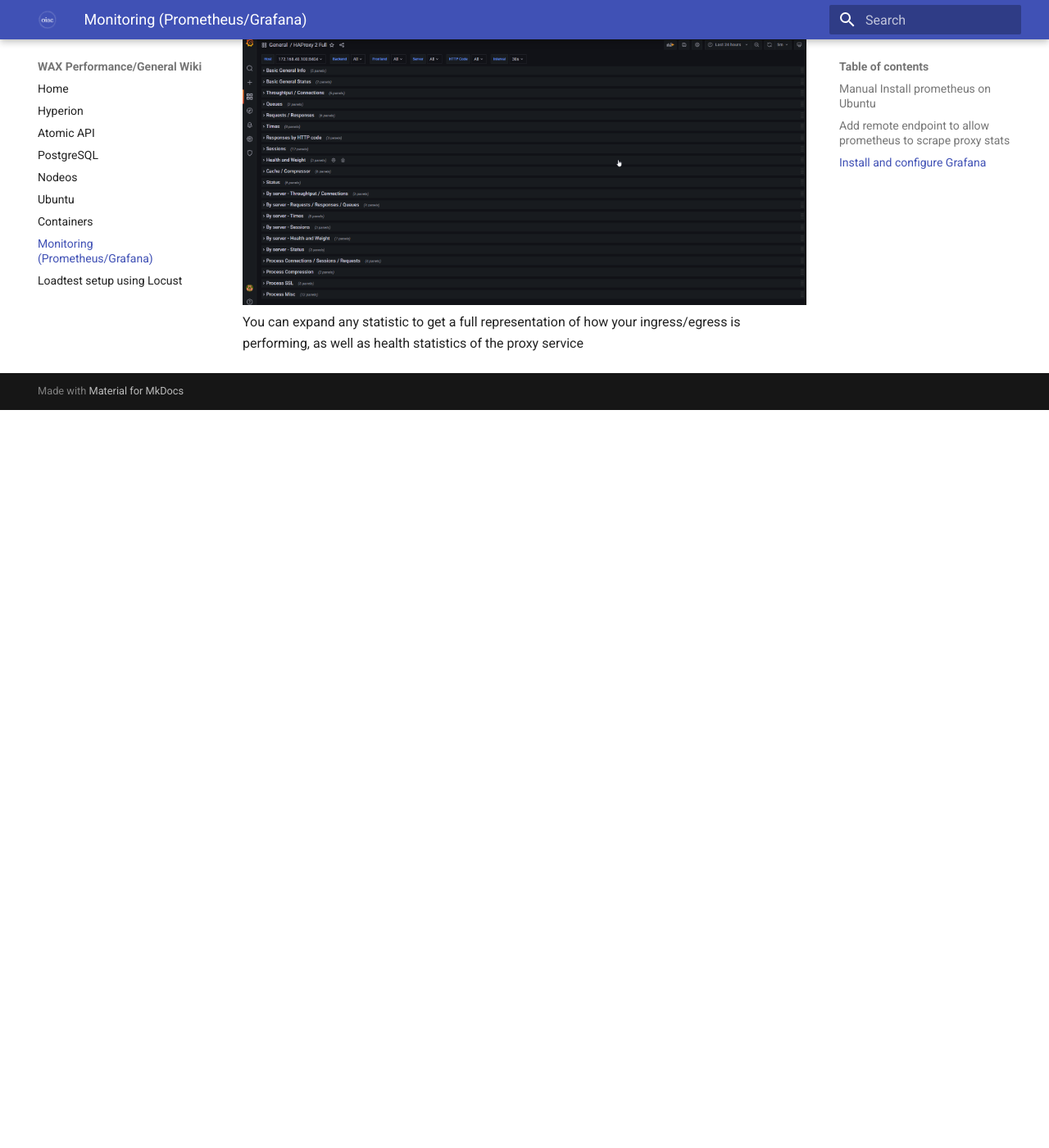
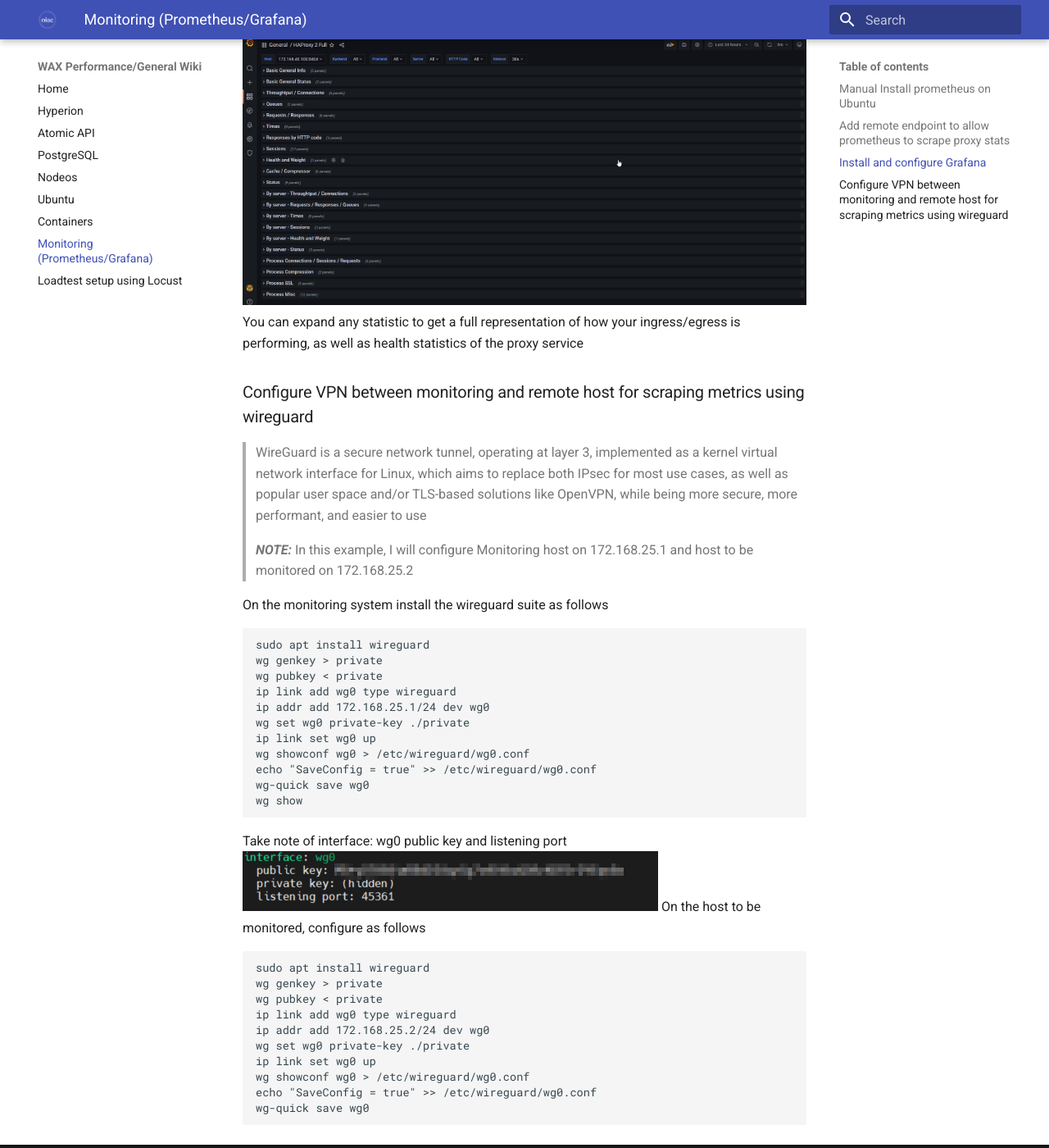
Before and after one commit to oneinacillian/wiki, an MkDocs documentation site: the page built from docs/monitoring.md, in a window 1280 px wide and 1400 px high, scrolled down 4985 px. Shown: the whole window at 82% size. Built offline with MkDocs 1.6.1 and Material for MkDocs 9.7.7, drawn with Linux system fonts in a browser that asks for light colours; before the commit the page ends 5485 px from its top, so only the background shows below that; some of the changed text lies outside the part shown.

Commit message:
add wireguard detail to monitoring

````diff
--- a/docs/monitoring.md
+++ b/docs/monitoring.md
@@ -4,7 +4,7 @@
 - Manual Install prometheus on Ubuntu
 - Add remote endpoint to allow prometheus to scrape proxy (haproxy) stats
 - Install and configure Grafana
-- Configure VPN between monitoring and remote host for scraping metrics
+- Configure VPN between monitoring and remote host for scraping metrics using wireguard
 - Import HA proxy dashboard to have visibility on query and history traffic
 - Automate deploy using Ansible playbook
 
@@ -119,3 +119,40 @@
 <img src="/assets/haproxy2 full - Grafana.png"/>
 <img src="/assets/haproxy_options - Grafana.png"/>
 You can expand any statistic to get a full representation of how your ingress/egress is performing, as well as health statistics of the proxy service
+
+### Configure VPN between monitoring and remote host for scraping metrics using wireguard
+> WireGuard is a secure network tunnel, operating at layer 3, implemented as a kernel virtual network
+interface for Linux, which aims to replace both IPsec for most use cases, as well as popular user space and/or
+TLS-based solutions like OpenVPN, while being more secure, more performant, and easier to use
+
+> **_NOTE:_** In this example, I will configure Monitoring host on 172.168.25.1 and host to be monitored on 172.168.25.2
+
+On the monitoring system install the wireguard suite as follows
+```
+sudo apt install wireguard
+wg genkey > private
+wg pubkey < private
+ip link add wg0 type wireguard
+ip addr add 172.168.25.1/24 dev wg0
+wg set wg0 private-key ./private
+ip link set wg0 up
+wg showconf wg0 > /etc/wireguard/wg0.conf
+echo "SaveConfig = true" >> /etc/wireguard/wg0.conf
+wg-quick save wg0
+wg show
+```
+Take note of interface: wg0 public key and listening port
+<img src="/assets/wg show.png"/>
+On the host to be monitored, configure as follows
+```
+sudo apt install wireguard
+wg genkey > private
+wg pubkey < private
+ip link add wg0 type wireguard
+ip addr add 172.168.25.2/24 dev wg0
+wg set wg0 private-key ./private
+ip link set wg0 up
+wg showconf wg0 > /etc/wireguard/wg0.conf
+echo "SaveConfig = true" >> /etc/wireguard/wg0.conf
+wg-quick save wg0
+```
````
Also changed, not shown: docs/assets/wg show.png (added).
